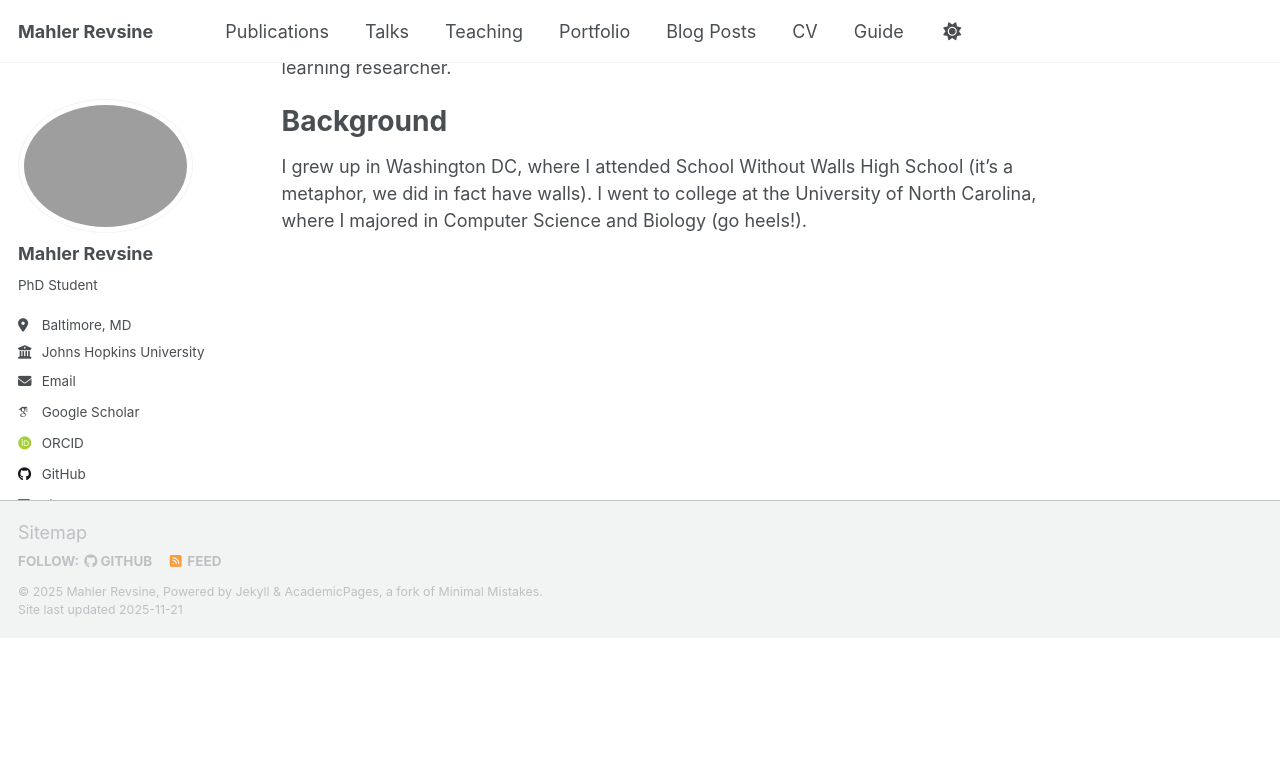
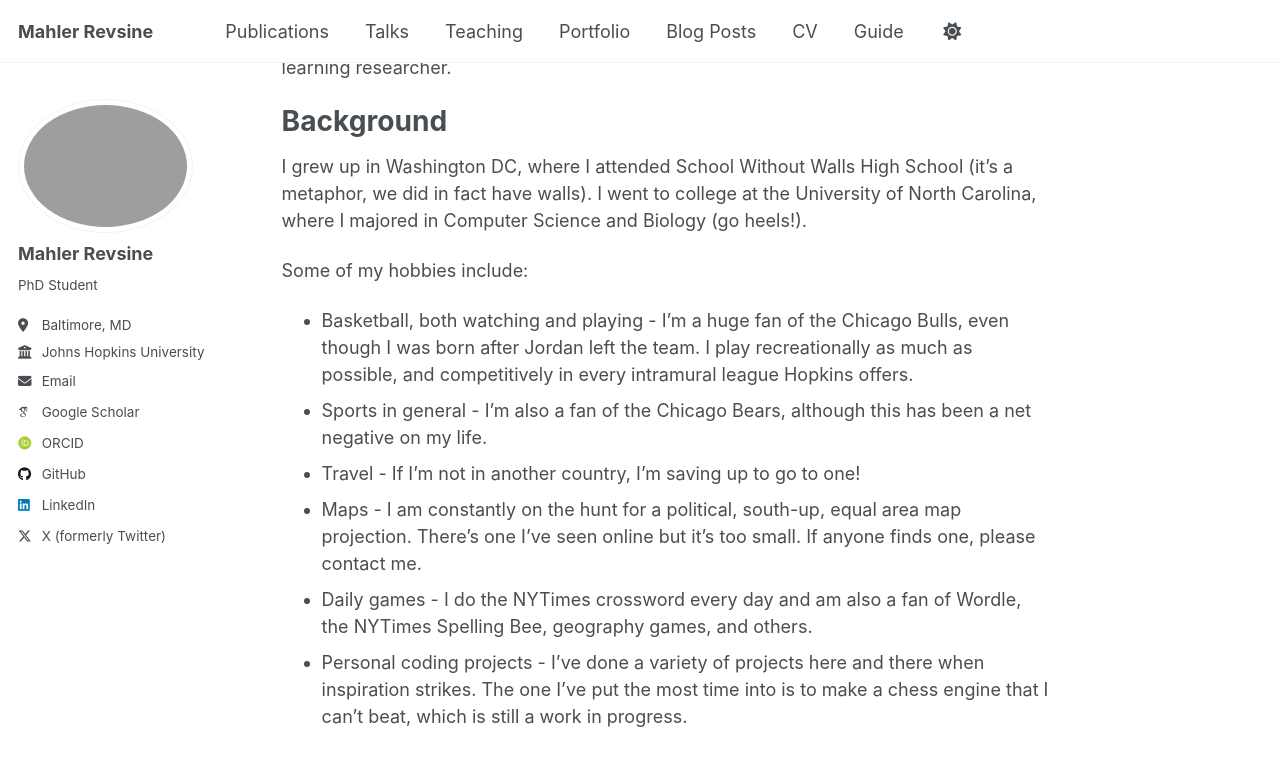
Before and after one commit to mrevsine/mrevsine.github.io, a Jekyll site: the page built from _pages/about.md, in a window 1280 px wide and 900 px high, scrolled down 590 px. Shown: the top 766 px of the window. Built offline with Jekyll 4.4.1, drawn with Linux system fonts in a browser that asks for light colours; some web fonts are replaced; a script that is not in the unit is left out; before the commit the page ends 1228 px from its top, so only the background shows below that.

Commit message:
Update about page with hobbies and interests
Added a list of personal hobbies and interests.

```diff
--- a/_pages/about.md
+++ b/_pages/about.md
@@ -17,7 +17,13 @@ Background
 ======
 I grew up in Washington DC, where I attended School Without Walls High School (it's a metaphor, we did in fact have walls). I went to college at the University of North Carolina, where I majored in Computer Science and Biology (go heels!).
 
-
+Some of my hobbies include:
+- Basketball, both watching and playing - I'm a huge fan of the Chicago Bulls, even though I was born after Jordan left the team. I play recreationally as much as possible, and competitively in every intramural league Hopkins offers.
+- Sports in general - I'm also a fan of the Chicago Bears, although this has been a net negative on my life.
+- Travel - If I'm not in another country, I'm saving up to go to one!
+- Maps - I am constantly on the hunt for a political, south-up, equal area map projection. There's one I've seen online but it's too small. If anyone finds one, please contact me.
+- Daily games - I do the NYTimes crossword every day and am also a fan of Wordle, the NYTimes Spelling Bee, geography games, and others.
+- Personal coding projects - I've done a variety of projects here and there when inspiration strikes. The one I've put the most time into is to make a chess engine that I can't beat, which is still a work in progress.
 
 <!-- A data-driven personal website
 ======
```
